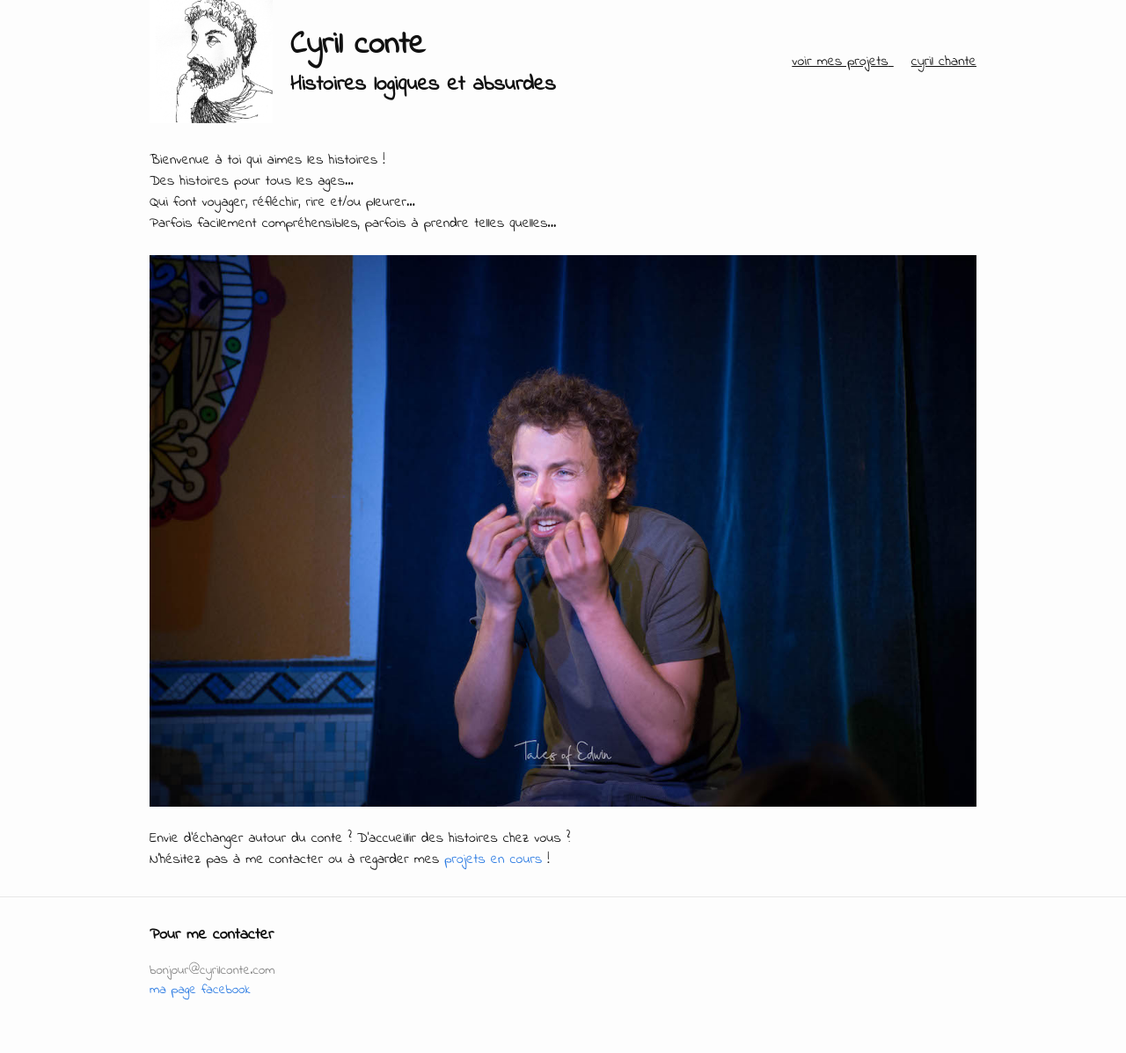
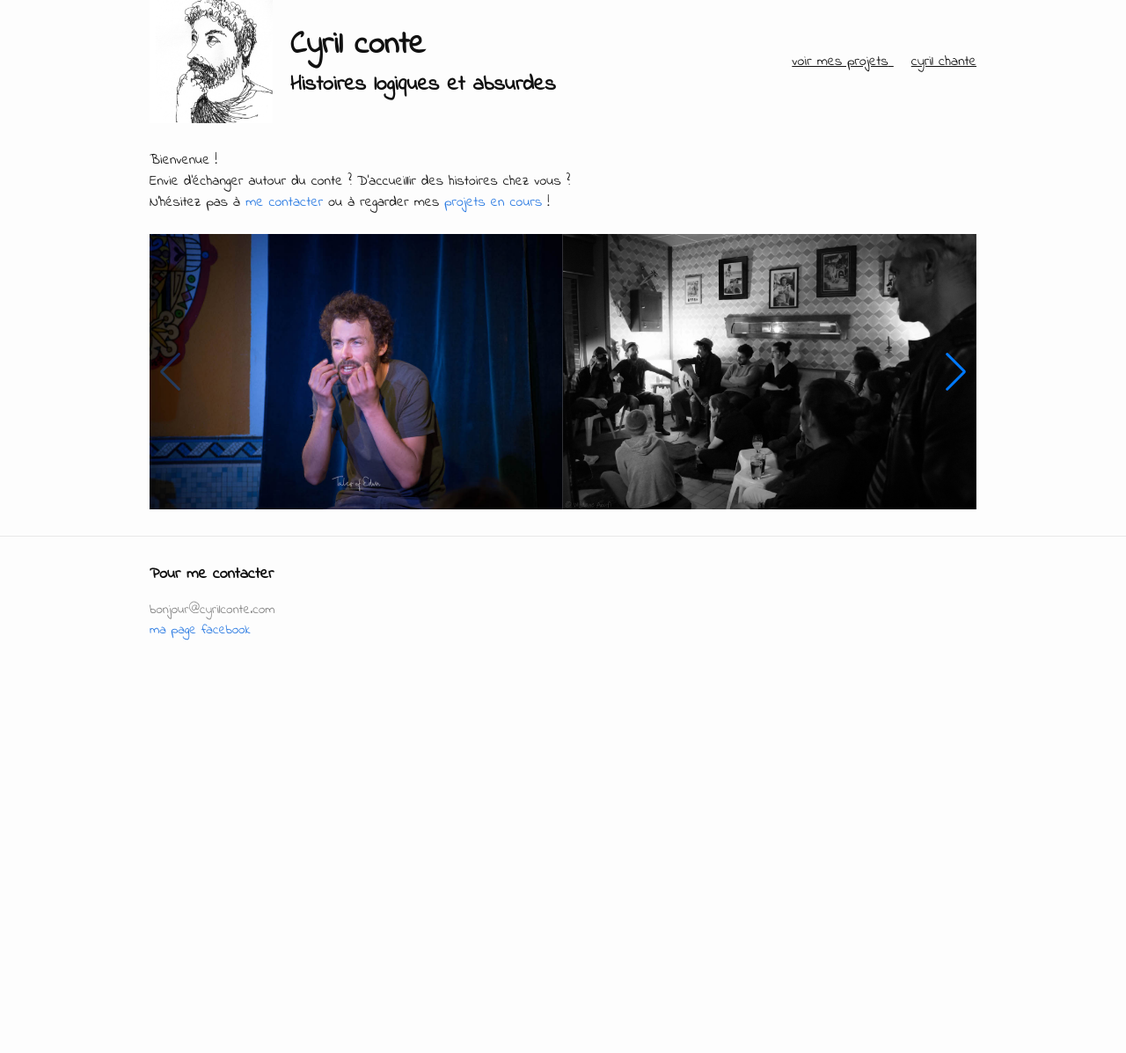
Before and after one commit to cymace/cyrilconte, a Jekyll site: the page built from index.html, in a window 1280 px wide. Shown: the whole page at 88% size. Built offline with Jekyll 4.4.1, drawn with Linux system fonts in a browser that asks for light colours; after the commit the page ends 900 px from its top, so only the background shows below that.

Commit message:
ajout carroussel

```diff
--- a/_includes/footer.html
+++ b/_includes/footer.html
@@ -2,7 +2,7 @@
 
   <div class="wrapper">
 
-    <h2 class="footer-heading">Pour me contacter</h2>
+    <h2 class="footer-heading" id="footer">Pour me contacter</h2>
 
     <div class="footer-col-wrapper">
       <div class="footer-col  footer-col-1">
--- a/_includes/head.html
+++ b/_includes/head.html
@@ -11,4 +11,12 @@
   <link rel="stylesheet" href="{{ "/css/main.css" | prepend: site.baseurl }}">
   <link rel="canonical" href="{{ page.url | replace:'index.html','' | prepend: site.baseurl | prepend: site.url }}">
   <link rel="alternate" type="application/rss+xml" title="{{ site.title }}" href="{{ "/feed.xml" | prepend: site.baseurl | prepend: site.url }}" />
+
+  {% if page.title == "accueil" %}
+  <link
+  rel="stylesheet"
+  href="https://cdn.jsdelivr.net/npm/swiper@8/swiper-bundle.min.css"
+/>
+  {% endif %}
+
 </head>
--- a/index.html
+++ b/index.html
@@ -5,13 +5,52 @@ layout: default
 
 
 
-Bienvenue à toi qui aimes les histoires !<br>
-Des histoires pour tous les ages...<br>
-Qui font voyager, réfléchir, rire et/ou pleurer...<br>
-Parfois facilement compréhensibles,  parfois à prendre telles quelles...<br><br>
+Bienvenue !<br>
+Envie d'échanger autour du conte ? D'accueillir des histoires chez vous ? <br>
+N'hésitez pas à <a href="#footer">me contacter</a> ou à regarder mes <a href="/projets">projets en cours</a> !
+<br><br>
+
+<div class="swiper">
+    <!-- Additional required wrapper -->
+    <div class="swiper-wrapper">
+      <!-- Slides -->
+      <div class="swiper-slide"><img src="/medias/visuel_spectacle_solo_sans_guitare.jpeg" alt=""><br></div>
+      <div class="swiper-slide"><img src="/medias/visuel_chute_libre.jpg" alt=""></div>
+      <div class="swiper-slide"><img src="/medias/visuel-selection-bogue.jpeg" alt=""></div>
+      <div class="swiper-slide"><img src="/medias/visuel_spectacle_solo_guitare.jpeg" alt=""></div>
 
 
-<img src="/medias/visuel_spectacle_solo_sans_guitare.jpeg" alt=""><br><br>
+    </div>
+     <!-- If we need pagination -->
+  <div class="swiper-pagination"></div>
 
-Envie d'échanger autour du conte ? D'accueillir des histoires chez vous ? <br>
-N'hésitez pas à me contacter ou à regarder mes <a href="/projets">projets en cours</a> !
+  <!-- If we need navigation buttons -->
+  <div class="swiper-button-prev"></div>
+  <div class="swiper-button-next"></div>
+</div>
+
+<script src="https://cdn.jsdelivr.net/npm/swiper@8/swiper-bundle.min.js"></script>
+
+ <!-- Initialize Swiper -->
+ <script defer>
+    var swiper = new Swiper(".swiper", {
+        slidesPerView: 1,
+        centeredSlides: false,
+        slidesPerGroupSkip: 1,
+        grabCursor: true,
+        keyboard: {
+          enabled: true,
+        },
+        breakpoints: {
+          780: {
+            slidesPerView: 2,
+            slidesPerGroup: 2,
+          },
+        },
+      navigation: {
+        nextEl: ".swiper-button-next",
+        prevEl: ".swiper-button-prev",
+      },
+    });
+  </script>
+</div>
```
Also changed, not shown: medias/visuel-selection-bogue.jpeg (added), medias/visuel_chute_libre.jpg (added).
